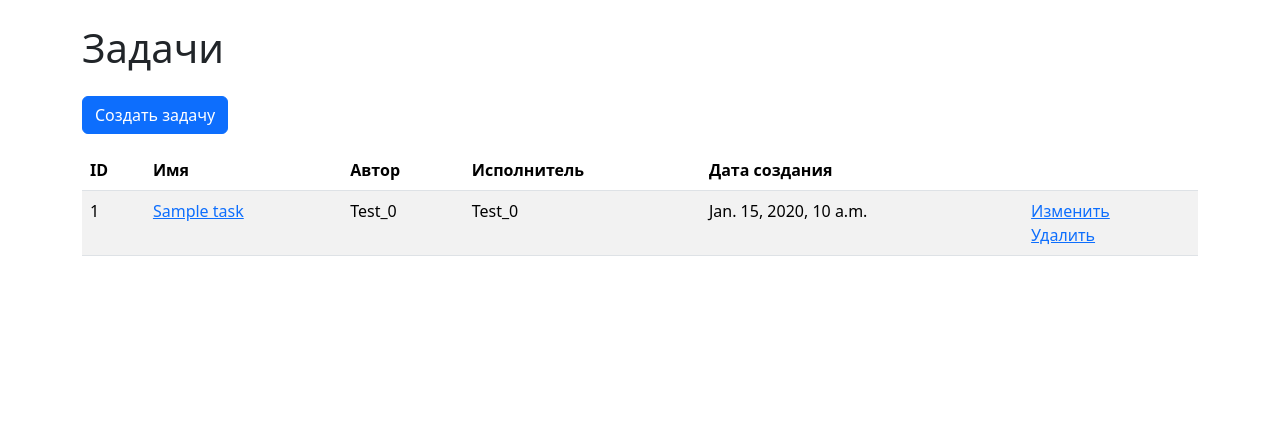
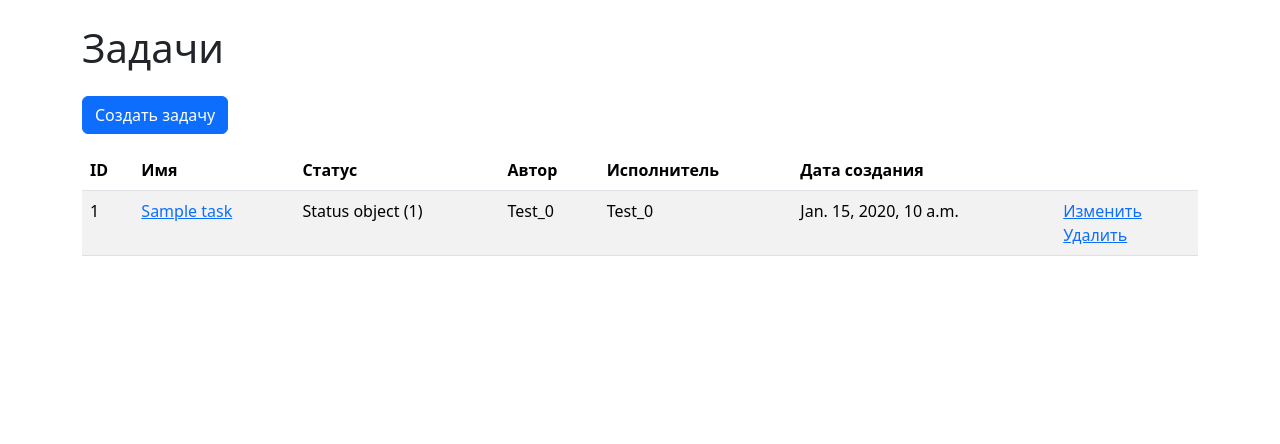
Before and after one commit to rasskazovilya/python-project-52, a Django app: page /tasks/ in a window 1280 px wide. Shown: the part 56-500 px from the top of the page. Run offline with Django 3.2, Linux system fonts and the light colour scheme; a user stored in the database is signed in; data comes from the database, SQL or seed files in the repository; tables that the repository leaves empty hold one stand-in row (values such as "Sample post"); parts of the project's set-up code (start-up, migrations or seed data) failed here and were passed over; some libraries are stand-ins or nearby versions.

Commit message:
move task status column

```diff
--- a/task_manager/tasks/templates/task_list.html
+++ b/task_manager/tasks/templates/task_list.html
@@ -10,6 +10,7 @@
            <tr>
             <th>ID</th>
             <th>{% translate "Имя" %}</th>
+            <th>{% translate "Статус" %}</th>
             <th>{% translate "Автор" %}</th>
             <th>{% translate "Исполнитель" %}</th>
             <th>{% translate "Дата создания" %}</th>
@@ -24,6 +25,9 @@
                     </td>
                     <td>
                         <a href="{% url 'task_detail' task.id %}">{{ task.name }}</a>
+                    </td>
+                    <td>
+                        {{ task.status }}
                     </td>
                     <td>
                         {{ task.creator }}
```
